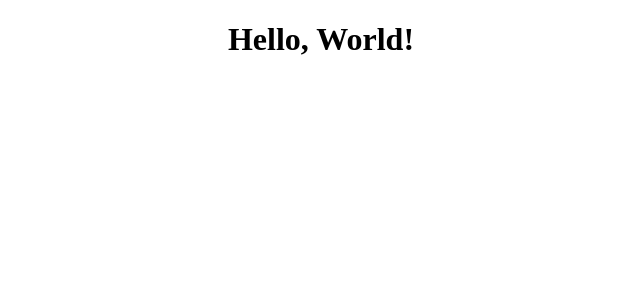
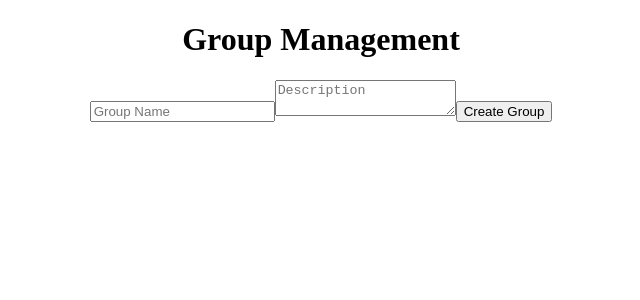
Before and after one commit to C9-nassarahmad/group-management-1, a React (Create React App) app: page / in a window 1280 px wide. Shown: the top 300 px of the page, without its empty margins (319-959 px from the left). Built offline with nearby package versions, Linux system fonts and the light colour scheme.

Commit message:
create functions in app and crud

```diff
--- a/src/App.js
+++ b/src/App.js
@@ -1,11 +1,52 @@
 import "./App.css";
+import React, { useState } from 'react';
+import GroupForm from './components/GroupForm';
+import GroupList from './components/GroupList';
+import GroupEdit from './components/GroupEdit';
+const App = () => {
+  const [groups, setGroups] = useState([]);
+  const [editingGroup, setEditingGroup] = useState(null);
 
-function App() {
+  const addGroup = (group) => {
+    setGroups([...groups, group]);
+  };
+
+  const deleteGroup = (id) => {
+    setGroups(groups.filter(group => group.id !== id));
+  };
+
+  const editGroup = (group) => {
+    setEditingGroup(group);
+  };
+
+  const updateGroup = (updatedGroup) => {
+    setGroups(groups.map(group => group.id === updatedGroup.id ? updatedGroup : group));
+    setEditingGroup(null);
+  };
+
+  const cancelEdit = () => {
+    setEditingGroup(null);
+  };
+
   return (
     <div className="App">
-      <h1>Hello, World!</h1>
+      <h1>Group Management</h1>
+      {editingGroup ? (
+        <GroupEdit
+          group={editingGroup}
+          updateGroup={updateGroup}
+          cancelEdit={cancelEdit}
+        />
+      ) : (
+        <GroupForm addGroup={addGroup} />
+      )}
+      <GroupList
+        groups={groups}
+        deleteGroup={deleteGroup}
+        editGroup={editGroup}
+      />
     </div>
   );
-}
+};
 
 export default App;
```
